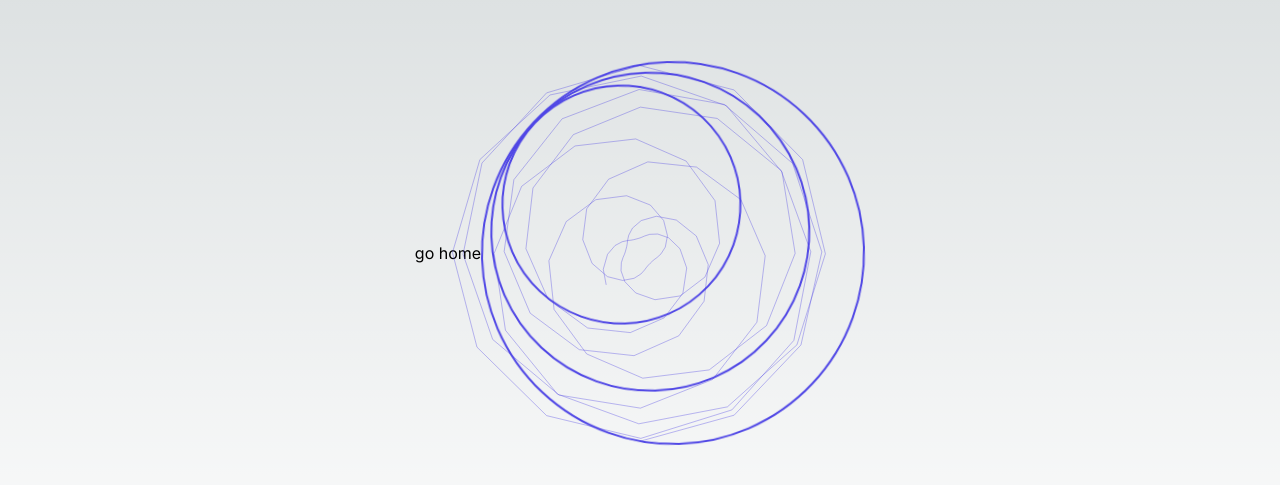
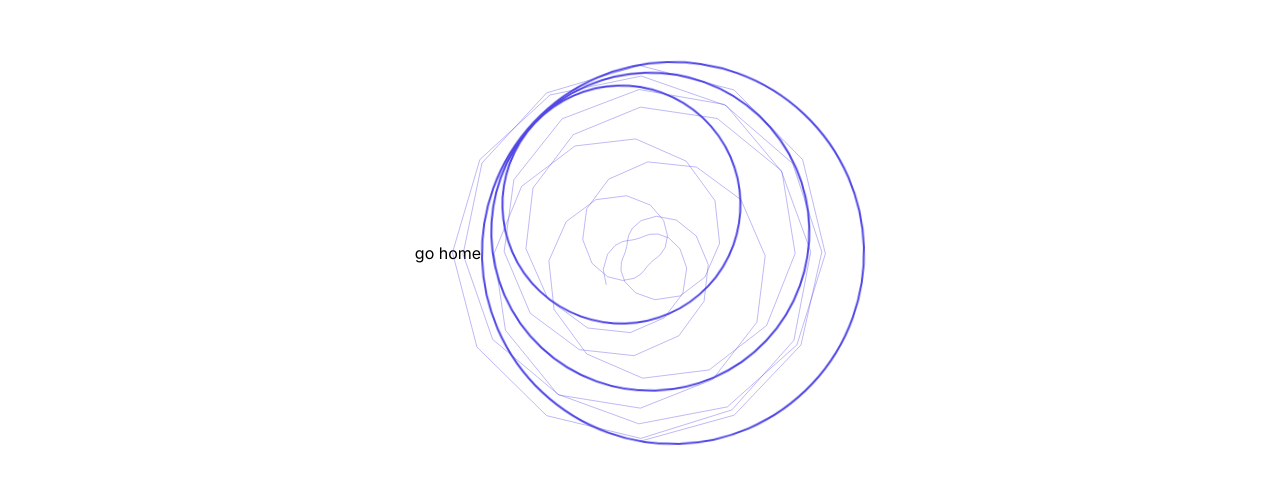
Before and after one commit to danielbuva/lekong1, a Next.js app: page /loaders in a window 1280 px wide. Shown: the part 147-632 px from the top of the page. Built offline with nearby package versions, Linux system fonts and the light colour scheme.

Commit message:
feat: add theme provider for more control

```diff
--- a/app/globals.css
+++ b/app/globals.css
@@ -1,20 +1,6 @@
 @tailwind base;
 @tailwind components;
 @tailwind utilities;
-
-:root {
-  --foreground-rgb: 0, 0, 0;
-  --background-start-rgb: 214, 219, 220;
-  --background-end-rgb: 255, 255, 255;
-}
-
-@media (prefers-color-scheme: dark) {
-  :root {
-    --foreground-rgb: 255, 255, 255;
-    --background-start-rgb: 0, 0, 0;
-    --background-end-rgb: 0, 0, 0;
-  }
-}
 
 body {
   color: rgb(var(--foreground-rgb));
--- /dev/null
+++ b/app/lib/providers/ThemeProvider.tsx
@@ -0,0 +1,61 @@
+import { ThemeContext } from "@/hooks/useTheme";
+import type { ReactNode } from "react";
+import { useCallback, useEffect, useState } from "react";
+
+export default function ThemeProvider({ children }: { children: ReactNode }) {
+  const [theme, setTheme] = useState<"light" | "dark" | "system" | null>(null);
+
+  const darkMode = () => {
+    document.documentElement.style.setProperty(
+      "--foreground-rgb",
+      "255, 255, 255",
+    );
+    document.documentElement.style.setProperty(
+      "--background-start-rgb",
+      "0, 0, 0",
+    );
+    document.documentElement.style.setProperty(
+      "--background-end-rgb",
+      "0, 0, 0",
+    );
+    setTheme("dark");
+  };
+
+  const lightMode = () => {
+    document.documentElement.style.setProperty("--foreground-rgb", "0, 0, 0");
+    document.documentElement.style.setProperty(
+      "--background-start-rgb",
+      "214, 219, 220",
+    );
+    document.documentElement.style.setProperty(
+      "--background-end-rgb",
+      "255, 255, 255",
+    );
+    setTheme("light");
+  };
+
+  const setMode = useCallback((mode: "dark" | "light") => {
+    mode === "dark" ? darkMode() : lightMode();
+  }, []);
+
+  useEffect(() => {
+    if (theme === "system" && typeof window !== "undefined") {
+      const mediaQuery = window.matchMedia("(prefers-color-scheme: dark)");
+
+      const themeChangeHandler = (e: MediaQueryListEvent) =>
+        setMode(e.matches ? "dark" : "light");
+
+      setMode(mediaQuery.matches ? "dark" : "light");
+
+      mediaQuery.addEventListener("change", themeChangeHandler);
+
+      return () => mediaQuery.removeEventListener("change", themeChangeHandler);
+    }
+  }, [theme, setMode]);
+
+  return (
+    <ThemeContext.Provider value={{ darkMode, lightMode, theme }}>
+      {children}
+    </ThemeContext.Provider>
+  );
+}
--- a/components/dom/Layout.tsx
+++ b/components/dom/Layout.tsx
@@ -1,5 +1,6 @@
 "use client";
 
+import ThemeProvider from "@/app/lib/providers/ThemeProvider";
 import dynamic from "next/dynamic";
 import { type ReactNode, useRef } from "react";
 const Scene = dynamic(() => import("@/components/canvas/Scene"), {
@@ -20,7 +21,7 @@ const Layout = ({ children }: { children: ReactNode }) => {
         width: " 100%",
       }}
     >
-      {children}
+      <ThemeProvider>{children}</ThemeProvider>
       <Scene
         eventPrefix="client"
         eventSource={ref}
--- a/components/logo/LekongNameLogo.tsx
+++ b/components/logo/LekongNameLogo.tsx
@@ -1,11 +1,11 @@
-import useSystemTheme from "@/hooks/useSystemTheme";
+import { useTheme } from "@/hooks/useTheme";
 import type { ImageProps } from "next/image";
 import Image from "next/image";
 
 export default function LekongNameLogo(
   props: Omit<ImageProps, "src" | "alt" | "width">,
 ) {
-  const theme = useSystemTheme();
+  const { theme } = useTheme();
   if (!theme) return null;
   return (
     <Image
--- a/hooks/useSystemTheme.ts
+++ /dev/null
@@ -1,22 +0,0 @@
-import { useEffect, useState } from "react";
-
-export default function useSystemTheme() {
-  const [theme, setTheme] = useState<"light" | "dark" | null>(null);
-
-  useEffect(() => {
-    if (typeof window !== "undefined") {
-      const mediaQuery = window.matchMedia("(prefers-color-scheme: dark)");
-
-      const themeChangeHandler = (e: MediaQueryListEvent) =>
-        setTheme(e.matches ? "dark" : "light");
-
-      setTheme(mediaQuery.matches ? "dark" : "light");
-
-      mediaQuery.addEventListener("change", themeChangeHandler);
-
-      return () => mediaQuery.removeEventListener("change", themeChangeHandler);
-    }
-  }, []);
-
-  return theme;
-}
--- /dev/null
+++ b/hooks/useTheme.ts
@@ -0,0 +1,22 @@
+import { createContext, useContext } from "react";
+
+export const ThemeContext = createContext<{
+  darkMode: () => void;
+  lightMode: () => void;
+  theme: "light" | "dark" | "system" | null;
+} | null>(null);
+
+export function useTheme() {
+  const context = useContext(ThemeContext);
+  if (!context) {
+    throw new Error(
+      "Theme.* component muse be rendered as a child of Tile component",
+    );
+  }
+  return context;
+}
+
+export function useColorMode(lightColor: string, darkColor: string) {
+  const { theme } = useTheme();
+  return theme === "light" ? lightColor : darkColor;
+}
```
